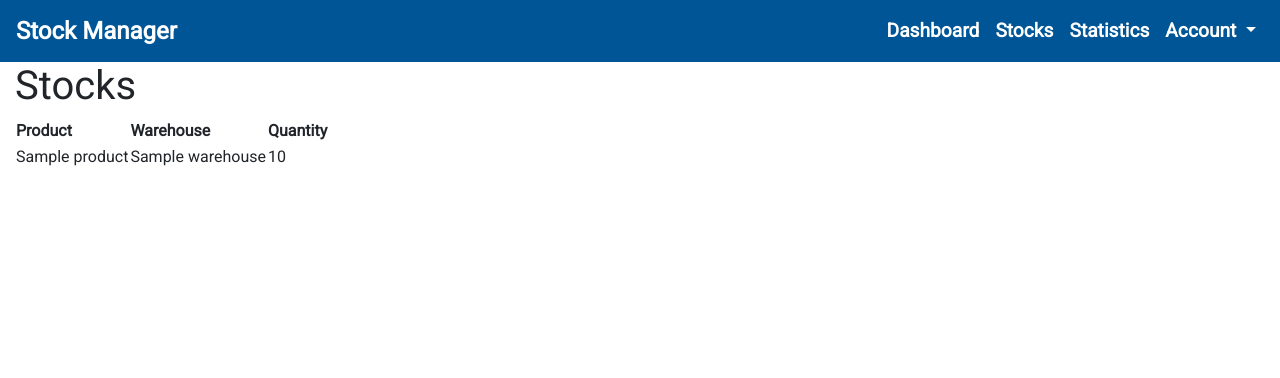
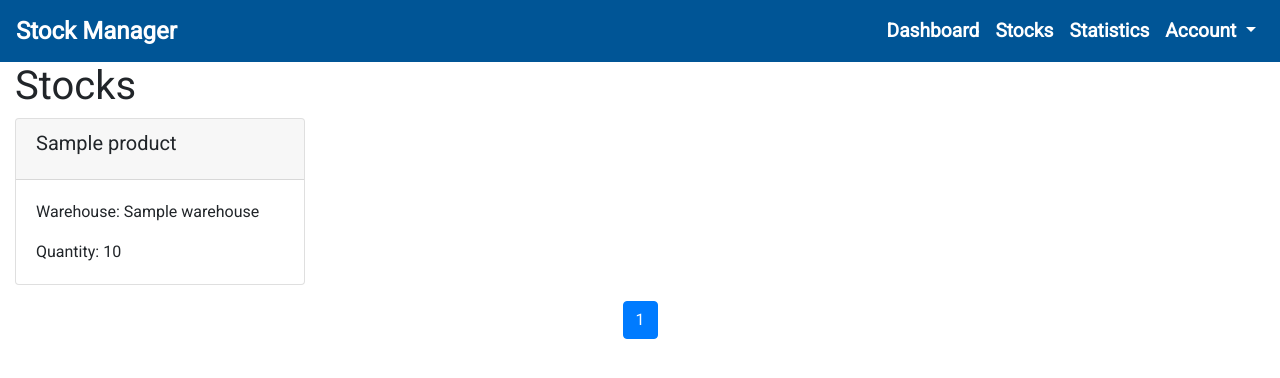
Before and after one commit to HamaBarhamou/stock_management_api, a Django app: template stock/templates/stock_list.html in a window 1280 px wide. Shown: the top 378 px of the page. Run offline with Django 4.2, Linux system fonts and the light colour scheme; the template is opened without the code that fills it: most values are stand-ins (such as "Sample title", 1, 10 or a date in 2020); some libraries are stand-ins or nearby versions.

Commit message:
Travaux sur l'interface user de l'onglet stock

```diff
--- a/stock/templates/stock_list.html
+++ b/stock/templates/stock_list.html
@@ -1,24 +1,93 @@
-<!-- stock_list.html -->
 {% extends 'base.html' %}
+
+{% block title %}Stocks{% endblock %}
 
 {% block content %}
 <h1>Stocks</h1>
-<table>
-  <thead>
-    <tr>
-      <th>Product</th>
-      <th>Warehouse</th>
-      <th>Quantity</th>
-    </tr>
-  </thead>
-  <tbody>
-    {% for stock in stocks %}
-      <tr>
-        <td>{{ stock.product.name }}</td>
-        <td>{{ stock.warehouse.name }}</td>
-        <td>{{ stock.quantity }}</td>
-      </tr>
+<div class="row">
+  {% for stock in page_obj %}
+  <div class="col-lg-3 col-md-4 col-sm-6 mb-3">
+    <div class="card stock-card" data-stock-id="{{ stock.id }}">
+      <div class="card-header">
+        <h5 class="card-title">{{ stock.product.name }}</h5>
+      </div>
+      <div class="card-body">
+        <p class="card-text">Warehouse: {{ stock.warehouse.name }}</p>
+        <p class="card-text">Quantity: {{ stock.quantity }}</p>
+      </div>
+    </div>
+  </div>
+  {% endfor %}
+</div>
+
+<nav aria-label="Page navigation">
+  <ul class="pagination justify-content-center">
+    {% if page_obj.has_previous %}
+    <li class="page-item"><a class="page-link" href="?page={{ page_obj.previous_page_number }}">Previous</a></li>
+    {% endif %}
+    {% for num in page_obj.paginator.page_range %}
+    {% if page_obj.number == num %}
+    <li class="page-item active"><a class="page-link" href="?page={{ num }}">{{ num }}</a></li>
+    {% else %}
+    <li class="page-item"><a class="page-link" href="?page={{ num }}">{{ num }}</a></li>
+    {% endif %}
     {% endfor %}
-  </tbody>
-</table>
+    {% if page_obj.has_next %}
+    <li class="page-item"><a class="page-link" href="?page={{ page_obj.next_page_number }}">Next</a></li>
+    {% endif %}
+  </ul>
+</nav>
+
+<div class="modal" tabindex="-1" role="dialog" id="stock-details-modal">
+  <div class="modal-dialog" role="document">
+    <div class="modal-content">
+      <div class="modal-header">
+        <h5 class="modal-title"></h5>
+        <button type="button" class="close" data-dismiss="modal" aria-label="Close">
+          <span aria-hidden="true">&times;</span>
+        </button>
+      </div>
+      <div class="modal-body">
+        <p><strong>Product:</strong> <span id="product-name"></span></p>
+        <p><strong>Warehouse:</strong> <span id="warehouse-name"></span></p>
+        <p><strong>Quantity:</strong> <span id="quantity"></span></p>
+      </div>
+      <div class="modal-footer">
+        <button type="button" class="btn btn-secondary" data-dismiss="modal">Close</button>
+      </div>
+    </div>
+  </div>
+</div>
+
+<script>
+  $(function() {
+    var stocks = [
+      {% for stock in page_obj %}
+      {
+        id: {{ stock.id }},
+        product: {
+          name: '{{ stock.product.name|escapejs }}'
+        },
+        warehouse: {
+          name: '{{ stock.warehouse.name|escapejs }}'
+        },
+        quantity: {{ stock.quantity }}
+      }
+      {% if not forloop.last %},{% endif %}
+      {% endfor %}
+    ];
+    console.log(stocks);
+    $('.stock-card').on('dblclick', function() {
+      var stockId = $(this).data('stock-id');
+      var stock = stocks.find(function(stock) {
+        return stock.id === stockId;
+      });
+      $('#product-name').text(stock.product.name);
+      $('#warehouse-name').text(stock.warehouse.name);
+      $('#quantity').text(stock.quantity);
+      $('#stock-details-modal').modal('show');
+    });
+  });
+
+</script>
 {% endblock %}
--- a/stock/tests.py
+++ b/stock/tests.py
@@ -146,12 +146,12 @@ class StockModelTestCase(TestCase):
         self.assertEqual(self.stock.on_reorder, False)
         self.assertEqual(self.stock.on_return, False) """
 
-    """ def test_stock_status_is_updated_correctly_when_stock_is_replenished(self):
+    """def test_stock_status_is_updated_correctly_when_stock_is_replenished(self):
         self.stock.quantity = 0
         self.stock.save()
         self.product.quantity_in_stock = 25
         self.product.save()
-        self.assertEqual(self.stock.quantity, 0)
+        self.assertEqual(self.stock.quantity, 25)
         self.assertEqual(self.stock.in_transit, False)
         self.assertEqual(self.stock.on_delivery, False)
         self.assertEqual(self.stock.on_reorder, False)
--- a/stock_management_api/templates/base.html
+++ b/stock_management_api/templates/base.html
@@ -4,8 +4,14 @@
     <title>{% block title %} {% endblock %}</title>
     <meta charset="utf-8">
     <meta name="viewport" content="width=device-width, initial-scale=1">
+    <script src="https://code.jquery.com/jquery-3.6.0.min.js"></script>
+    <script src="https://cdnjs.cloudflare.com/ajax/libs/popper.js/1.12.9/umd/popper.min.js"></script>
+    <script src="https://maxcdn.bootstrapcdn.com/bootstrap/4.0.0/js/bootstrap.min.js"></script>
+
     <link rel="stylesheet" href="https://maxcdn.bootstrapcdn.com/bootstrap/4.0.0/css/bootstrap.min.css">
+    <script src="https://cdnjs.cloudflare.com/ajax/libs/twitter-bootstrap/4.6.0/js/bootstrap.min.js"></script>
     <link href="https://fonts.googleapis.com/css?family=Roboto:300,400&display=swap" rel="stylesheet">
+
     <style>
         body {
             font-family: 'Roboto', sans-serif;
@@ -29,6 +35,13 @@
         }
         .breadcrumb-item {
             font-weight: bold;
+        }
+        .stock-card {
+            transition: background-color 0.5s;
+        }
+        .stock-card:hover {
+            background-color: #ddd;
+            cursor: pointer;
         }
     </style>
 </head>
@@ -68,8 +81,6 @@
     {% block content %}{% endblock %}
 </div>
 
-<script src="https://code.jquery.com/jquery-3.2.1.slim.min.js"></script>
-<script src="https://cdnjs.cloudflare.com/ajax/libs/popper.js/1.12.9/umd/popper.min.js"></script>
-<script src="https://maxcdn.bootstrapcdn.com/bootstrap/4.0.0/js/bootstrap.min.js"></script>
 </body>
+
 </html>
```
Also changed, not shown: stock/views.py (+6 -3 lines).
